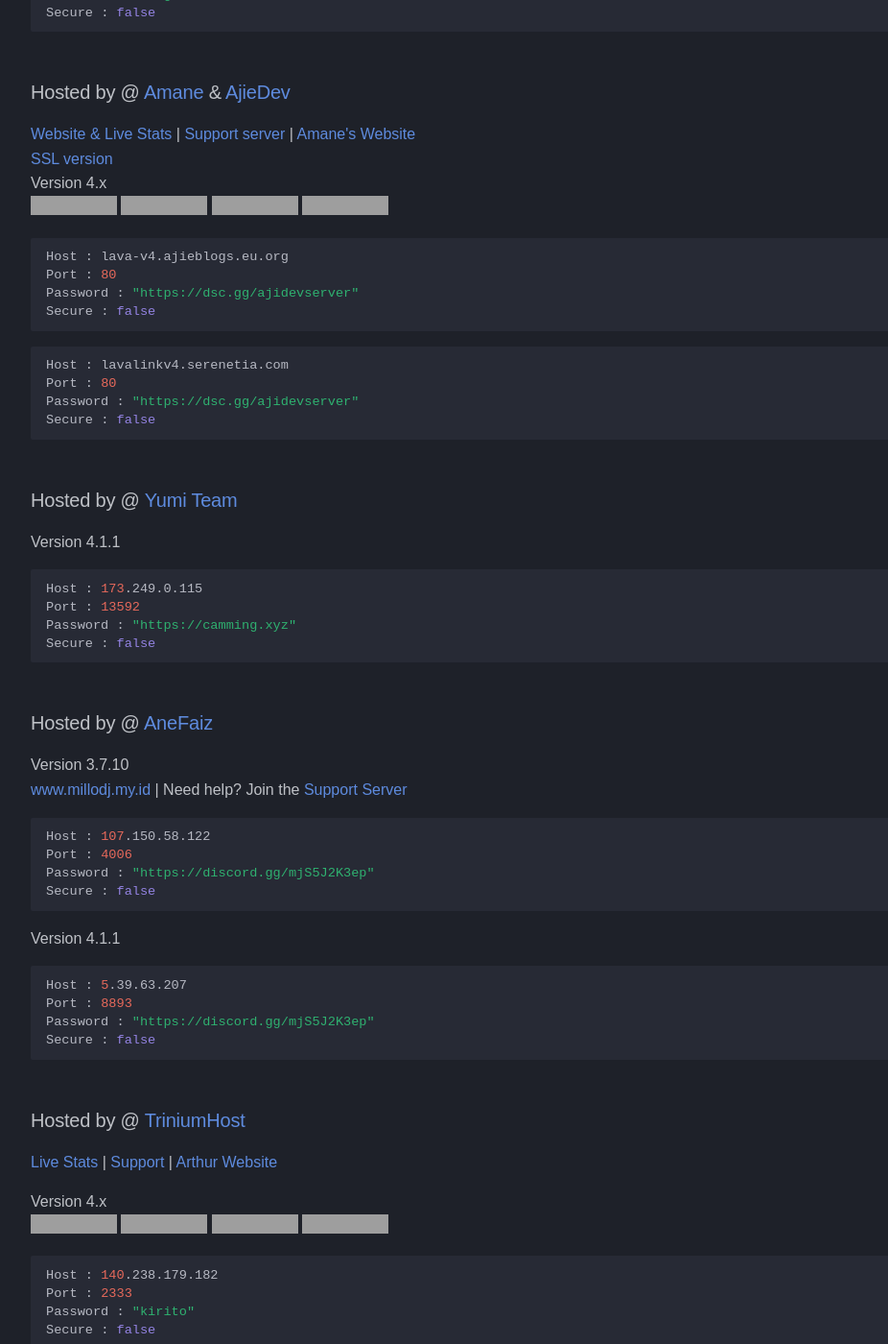
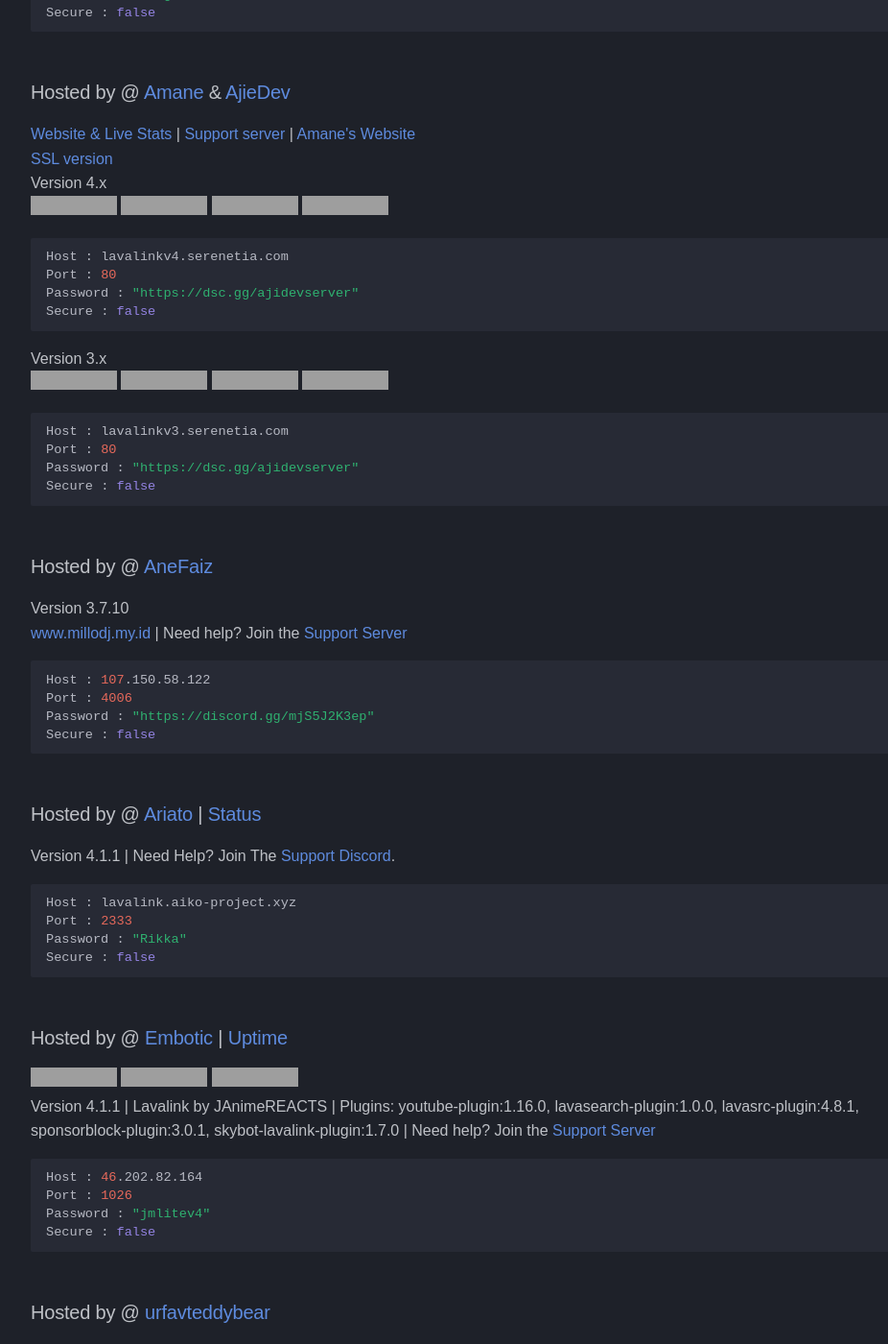
Before and after one commit to DarrenOfficial/lavalink-list, an MkDocs documentation site: the page built from docs/NoSSL/Lavalink-NonSSL.md, in a window 1280 px wide and 1400 px high, scrolled down 826 px. Shown: the whole window at 96% size, without its empty margins (14-940 px from the left). Built offline with MkDocs 1.6.1 and Material for MkDocs 9.7.7, drawn with Linux system fonts in a browser that asks for light colours; some web fonts are replaced; comment, search, counter and statistics services are not loaded; a style sheet for code colours, icons or effects is not loaded; some of the changed text lies outside the part shown; grey boxes are pictures that could not be loaded.

Commit message:
cleanup dead nodes (#776)
* Update logo and favicon URLs in mkdocs.yml

Updated logo and favicon URLs to new CDN links.

* Update host URLs for Lavalink versions

* Change host addresses in Lavalink-SSL.md

Updated host addresses for Lavalink SSL documentation.

* cleanup dead nodes

* cleanup dead nodes

````diff
--- a/docs/NoSSL/Lavalink-NonSSL.md
+++ b/docs/NoSSL/Lavalink-NonSSL.md
@@ -51,24 +51,17 @@ Secure : false
 Version 4.x <br />
 ![stat](https://ajieblogs.eu.org/lavalink/v4/badge/Status) ![up](https://ajieblogs.eu.org/lavalink/v4/badge/Uptime) ![playersv4](https://ajieblogs.eu.org/lavalink/v4/badge/Players) ![bwv4](https://ajieblogs.eu.org/lavalink/v4/badge/Bandwidth)
 ```bash
-Host : lava-v4.ajieblogs.eu.org
-Port : 80
-Password : "https://dsc.gg/ajidevserver"
-Secure : false
-```
-```bash
 Host : lavalinkv4.serenetia.com
 Port : 80
 Password : "https://dsc.gg/ajidevserver"
 Secure : false
 ```
-
-### Hosted by @ [ Yumi Team ](https://camming.xyz)
-Version 4.1.1
+Version 3.x <br />
+![stat](https://ajieblogs.eu.org/lavalink/v3/badge/Status) ![up](https://ajieblogs.eu.org/lavalink/v3/badge/Uptime) ![playersv4](https://ajieblogs.eu.org/lavalink/v3/badge/Players) ![bwv4](https://ajieblogs.eu.org/lavalink/v3/badge/Bandwidth)
 ```bash
-Host : 173.249.0.115
-Port : 13592
-Password : "https://camming.xyz"
+Host : lavalinkv3.serenetia.com
+Port : 80
+Password : "https://dsc.gg/ajidevserver"
 Secure : false
 ```
 
@@ -79,41 +72,6 @@ Version 3.7.10 <br />
 Host : 107.150.58.122
 Port : 4006
 Password : "https://discord.gg/mjS5J2K3ep"
-Secure : false
-```
-Version 4.1.1 <br />
-```bash
-Host : 5.39.63.207
-Port : 8893
-Password : "https://discord.gg/mjS5J2K3ep"
-Secure : false
-```
-
-### Hosted by @ [TriniumHost](https://links.triniumhost.com/)
-[Live Stats](https://lavalink-status.triniumhost.com/) | [Support](https://lavalink-status.triniumhost.com/suporte) | [Arthur Website](https://adssousag.is-a.dev/)
-
-Version 4.x <br />
-![Status](https://status.triniumhost.com/api/badge/23/status) ![Players](https://lavalink-api-status.triniumhost.com/v4/badge/connections) ![Uptime](https://status.triniumhost.com/api/badge/23/uptime) ![Ping](https://status.triniumhost.com/api/badge/23/ping)
-```bash
-Host : 140.238.179.182
-Port : 2333
-Password : "kirito"
-Secure : false
-```
-Version 3.x <br />
-![Status](https://status.triniumhost.com/api/badge/21/status) ![Players](https://lavalink-api-status.triniumhost.com/v3/badge/connections) ![Uptime](https://status.triniumhost.com/api/badge/21/uptime) ![Ping](https://status.triniumhost.com/api/badge/21/ping)
-```bash
-Host : 140.238.179.182
-Port : 2334
-Password : "free"
-Secure : false
-```
-### Hosted by @ [Southctrl](https://discord.com/users/1252001166703853588) | [Website](https://rive.wtf)
-![Players](https://lavalink-list-api.ajieblogs.eu.org/audio-rive-wtf-24597/badge/Players) ![Status](https://lavalink-list-api.ajieblogs.eu.org/audio-rive-wtf-24597/badge/Status) ![Load](https://lavalink-list-api.ajieblogs.eu.org/audio-rive-wtf-24597/badge/Load)
-```bash
-Host : audio.rive.wtf
-Port : 24597
-Password : "youshallnotpass"
 Secure : false
 ```
 
@@ -136,19 +94,6 @@ Password : "jmlitev4"
 Secure : false
 ```
 
-### Hosted by @ [Delusion](https://www.instagram.com/antivirus454)
-[Live Status](https://lavlainkxd.pikapod.net/status/bot) | [Support Server](https://discord.gg/2YUEyJ6sPC)<br />
-Version 3.7.10<br />
-![Status](https://img.shields.io/badge/Status-Online-green)
-![Players](https://img.shields.io/badge/Players-15-blue)
-![Uptime](https://img.shields.io/badge/Uptime-24/7-brightgreen)
-```bash
-Host : lavalink.ddns.net
-Port : 7106
-Password : "discord.gg/FqEQtEtUc9"
-Secure : false
-```
-
 ### Hosted by @ [ urfavteddybear ](https://github.com/urfavteddybear)
 Version 4.1.1
 ```bash
--- a/mkdocs.yml
+++ b/mkdocs.yml
@@ -16,11 +16,11 @@ theme:
     accent: deep orange
     scheme: slate
   custom_dir: overrides
-  logo: 'https://cdn-cf.ajieblogs.eu.org/img/spring-logo.svg'
+  logo: 'https://ajie.is-a.dev/cdn/img/spring-logo.svg'
   include_search_page: false
   search_index_only: true
   favicon:
-    'https://cdn-cf.ajieblogs.eu.org/img/spring.ico'
+    'https://ajie.is-a.dev/cdn/img/spring.ico'
   features:
     - tabs
     - instantsite
````
Also changed, not shown: docs/SSL/Lavalink-SSL.md (+4 -54 lines).
